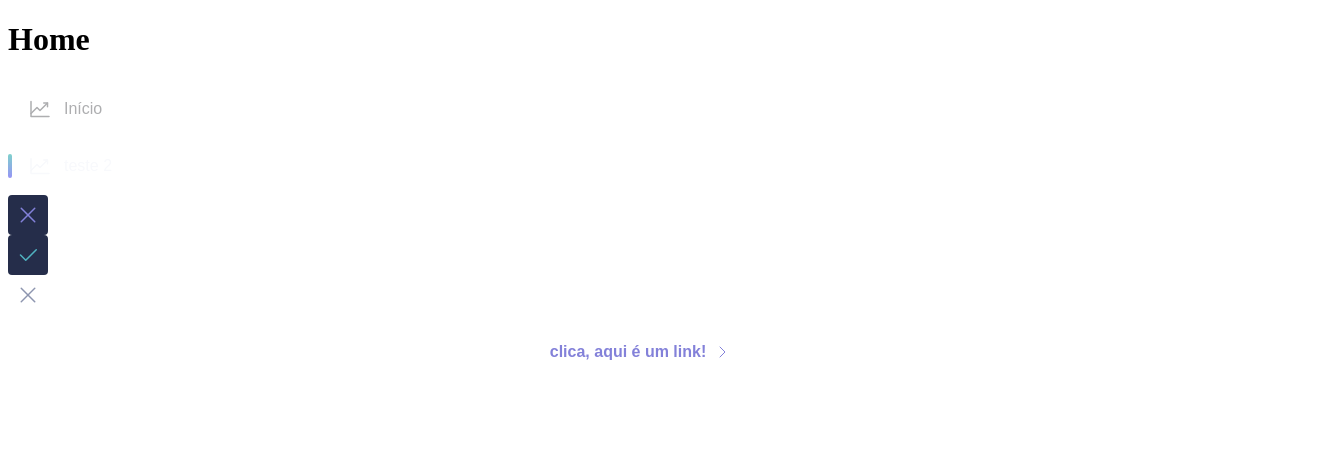
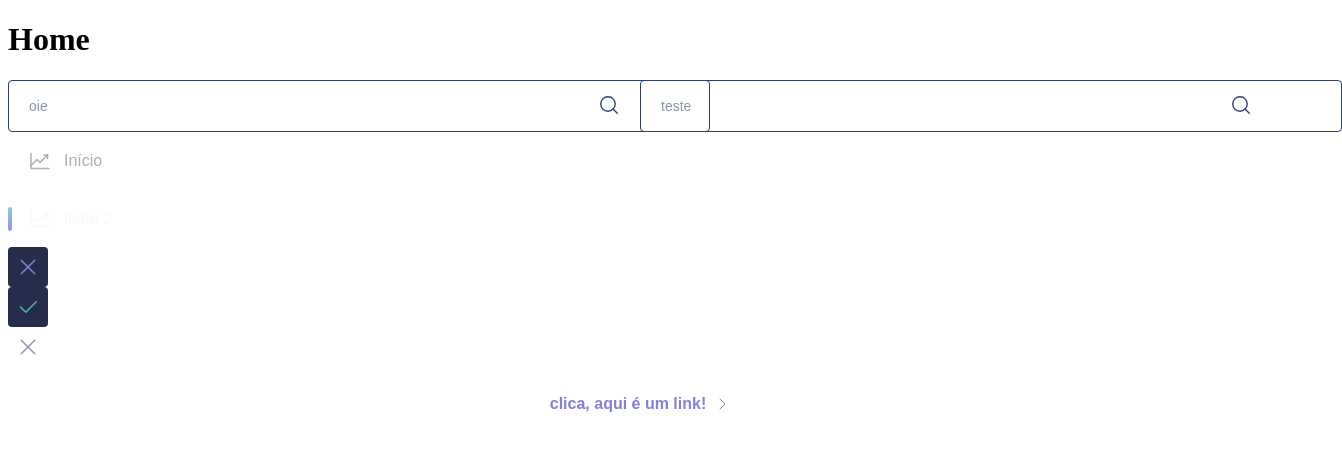
Before and after one commit to mateusrc-dev/bookwise, a Next.js app: page /home in a window 1280 px wide. Shown: the top 450 px of the page, 1342 px wide, since content can reach past the window. Built offline with nearby package versions, Linux system fonts and the light colour scheme.

Commit message:
create component input

```diff
--- /dev/null
+++ b/src/components/Input/index.tsx
@@ -0,0 +1,17 @@
+import { MagnifyingGlass } from "phosphor-react";
+import { InputContainer } from "./styles";
+
+type Props = {
+  placeholder?: string;
+};
+
+export default function Input({ placeholder = "" }: Props) {
+  return (
+    <InputContainer>
+      <input type="text" placeholder={placeholder} />
+      <div className="icon">
+        <MagnifyingGlass color="#303F73" size={22} />
+      </div>
+    </InputContainer>
+  );
+}
--- /dev/null
+++ b/src/components/Input/styles.ts
@@ -0,0 +1,33 @@
+import { styled } from "@/styles";
+
+export const InputContainer = styled("div", {
+  position: "relative",
+  width: "100%",
+  ".icon": {
+    position: "absolute",
+    top: "14px",
+    right: "20px",
+    bottom: "14px",
+  },
+  input: {
+    width: "100%",
+    borderWidth: "1px",
+    borderStyle: "solid",
+    borderColor: "$gray500",
+    borderRadius: "4px",
+    padding: "14px 48px 14px 20px",
+    backgroundColor: "transparent",
+    fontFamily: "$default",
+    fontWeight: "$regular",
+    fontSize: "$sm",
+    lineHeight: "$base",
+    color: "$gray200",
+    "&:focus": {
+      borderColor: "#255D6A",
+      outline: 0,
+    },
+    "&::placeholder": {
+      color: "#8D95AF",
+    },
+  },
+});
--- a/src/pages/home.tsx
+++ b/src/pages/home.tsx
@@ -1,4 +1,5 @@
 import Close from "@/components/Close";
+import Input from "@/components/Input";
 import Link from "@/components/Link";
 import Navigation from "@/components/Navigation";
 
@@ -6,8 +7,12 @@ export default function Home() {
   return (
     <>
       <h1>Home</h1>
+      <div style={{ display: "flex" }}>
+        <Input placeholder="oie" />
+        <Input placeholder="teste" />
+      </div>
       <Navigation title="Início" />
-      <Navigation title="teste 2" selected={true}  />
+      <Navigation title="teste 2" selected={true} />
       <Close />
       <Close icon="checked" />
       <Close withBackground={false} />
```
